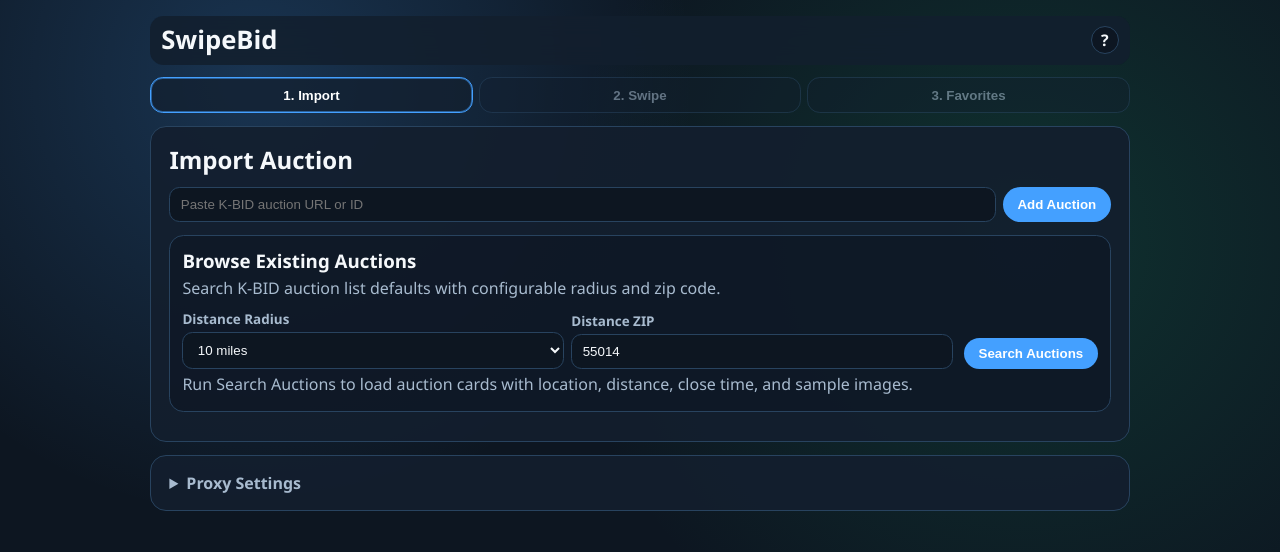
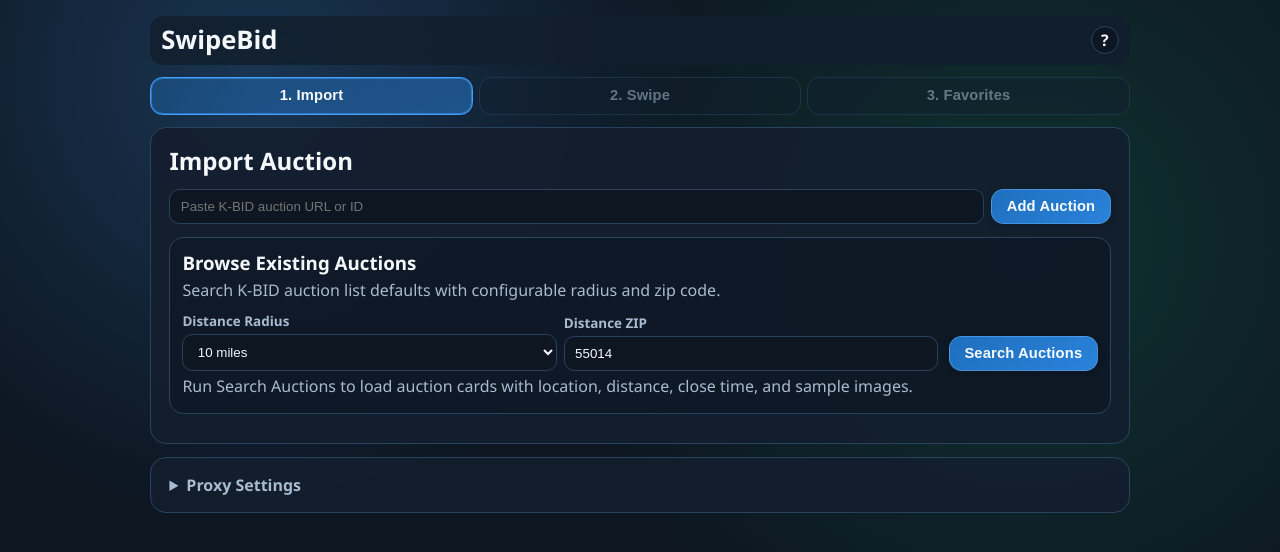
Before and after one commit to seanpeters86/kbid-browser, a React (Vite) app: page / in a window 1280 px wide. Shown: the top 552 px of the page. Built offline with nearby package versions, Linux system fonts and the light colour scheme.

Commit message:
chore(css): button styles

```diff
--- a/src/App.tsx
+++ b/src/App.tsx
@@ -791,7 +791,7 @@
                       <p className="pricing">{formatBidSummary(lot.currentBid, lot.nextBid)}</p>
                     </div>
                     <div className="inline-actions">
-                      <a className="link-button" href={lot.itemUrl} target="_blank" rel="noreferrer">
+                      <a className="link-button open-to-bid-button" href={lot.itemUrl} target="_blank" rel="noreferrer">
                         Open To Bid
                       </a>
                       <button type="button" className="danger" onClick={() => triggerFavoriteUndo(selectedAuction?.auctionId, lot.id, setAuctionDecisions)}>
--- a/src/index.css
+++ b/src/index.css
@@ -8,6 +8,14 @@
   --save: #18a46b;
   --ignore: #f05656;
   --accent: #44a0ff;
+  --button-primary-start: #1f6fbe;
+  --button-primary-end: #2a82da;
+  --button-primary-text: #f7fbff;
+  --button-radius: 0.78rem;
+  --button-height: 2.2rem;
+  --button-border: 1px solid rgba(142, 197, 255, 0.35);
+  --button-shadow: 0 2px 8px rgba(4, 11, 18, 0.22);
+  --button-shadow-hover: 0 8px 18px rgba(4, 11, 18, 0.34);
 
   color: var(--ink);
   background: var(--bg);
@@ -155,14 +163,54 @@
 
 button,
 .link-button {
-  border: 0;
-  border-radius: 999px;
+  appearance: none;
+  display: inline-flex;
+  align-items: center;
+  justify-content: center;
+  border: var(--button-border);
+  border-radius: var(--button-radius);
+  min-height: var(--button-height);
   padding: 0.5rem 0.9rem;
-  color: white;
+  color: var(--button-primary-text);
+  line-height: 1;
   font-weight: 700;
-  background: var(--accent);
+  font-size: 0.92rem;
+  letter-spacing: 0.01em;
+  background: linear-gradient(140deg, var(--button-primary-start), var(--button-primary-end));
+  box-shadow: var(--button-shadow);
   cursor: pointer;
   text-decoration: none;
+  transition: filter 120ms ease, transform 120ms ease, box-shadow 120ms ease;
+}
+
+button:not(:disabled):hover,
+.link-button:hover {
+  filter: brightness(1.06);
+  box-shadow: var(--button-shadow-hover);
+  transform: translateY(-1px);
+}
+
+button:not(:disabled):active,
+.link-button:active {
+  filter: none;
+  transform: translateY(1px);
+}
+
+button:focus-visible,
+.link-button:focus-visible {
+  outline: 2px solid rgba(142, 197, 255, 0.9);
+  outline-offset: 2px;
+}
+
+.open-to-bid-button {
+  background: linear-gradient(140deg, #0b3154, #145082);
+  color: #ffffff;
+  border-color: rgba(196, 227, 255, 0.65);
+  text-shadow: 0 1px 0 rgba(0, 0, 0, 0.3);
+}
+
+.open-to-bid-button:hover {
+  filter: brightness(1.12);
 }
 
 button:disabled {
@@ -171,7 +219,9 @@
 }
 
 button.danger {
-  background: var(--ignore);
+  background: linear-gradient(140deg, #c23a3a, #e15252);
+  border-color: rgba(255, 184, 184, 0.4);
+  color: #fff8f8;
 }
 
 .flow-tabs {
@@ -182,15 +232,18 @@
 }
 
 .flow-tabs button {
-  border-radius: 0.8rem;
+  border-radius: var(--button-radius);
   background: rgba(19, 31, 46, 0.72);
   border: 1px solid var(--line);
   color: var(--muted);
+  min-height: 2.35rem;
   padding: 0.6rem 0.45rem;
+  box-shadow: none;
 }
 
 .flow-tabs button.active {
-  color: white;
+  color: var(--button-primary-text);
+  background: linear-gradient(145deg, rgba(31, 111, 190, 0.38), rgba(42, 130, 218, 0.5));
   border-color: var(--accent);
   box-shadow: inset 0 0 0 1px rgba(68, 160, 255, 0.5);
 }
@@ -650,17 +703,20 @@
 }
 
 .decision-row .decision {
-  border-radius: 0.9rem;
+  border-radius: calc(var(--button-radius) + 0.14rem);
+  min-height: 2.7rem;
   padding: 0.8rem 0.5rem;
   font-size: 1rem;
 }
 
 .decision-row .ignore {
   background: linear-gradient(120deg, #c83434, #f05656);
+  border-color: rgba(255, 184, 184, 0.5);
 }
 
 .decision-row .save {
   background: linear-gradient(120deg, #0f8a58, #18a46b);
+  border-color: rgba(152, 241, 204, 0.42);
 }
 
 .history-row {
@@ -671,10 +727,11 @@
 }
 
 .history-row button {
-  border-radius: 0.9rem;
+  border-radius: var(--button-radius);
+  min-height: var(--button-height);
   padding: 0.65rem 0.5rem;
   font-size: 0.9rem;
-  background: rgba(19, 31, 46, 0.82);
+  background: linear-gradient(145deg, rgba(26, 40, 58, 0.95), rgba(19, 31, 46, 0.84));
   border: 1px solid var(--line);
   color: var(--ink);
 }
```
